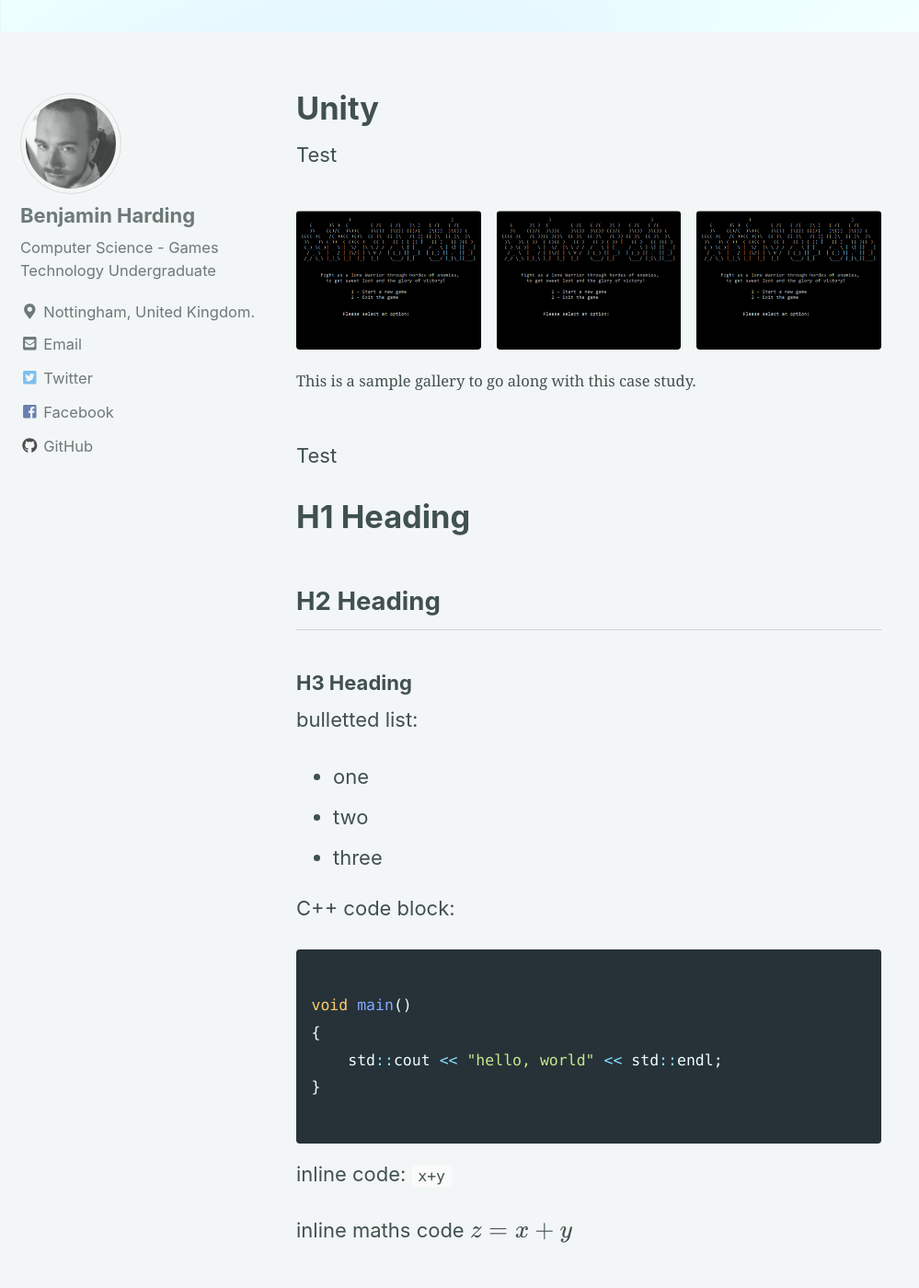
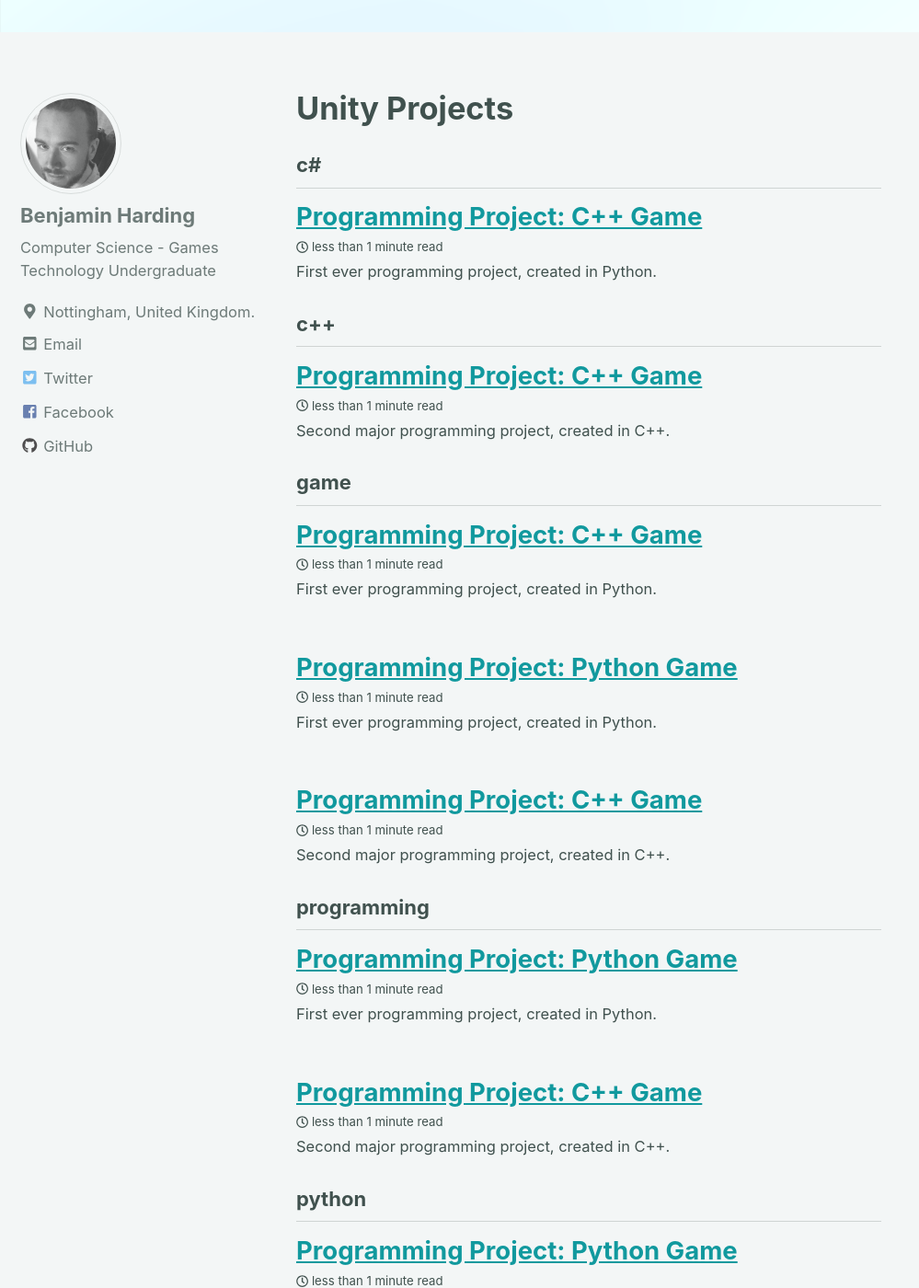
Before and after one commit to Sir-Benj/Portfolio, a Jekyll site: the page built from _pages/unity.md, in a window 1280 px wide and 1400 px high, scrolled down 321 px. Shown: the whole window at 92% size, without its empty margins (0-999 px from the left). Built offline with Jekyll 4.4.1, drawn with Linux system fonts in a browser that asks for light colours; nearby versions of some CDN libraries; formulas are drawn with MathJax 3; some of the changed text lies outside the part shown.

Commit message:
testing posts

````diff
--- a/_pages/unity.md
+++ b/_pages/unity.md
@@ -1,50 +1,19 @@
 ---
-layout: single
-title: "Unity"
-excerpt: "Showcasing some early work in the Unity framework."
+layout: archive
+permalink: /unity/
+title: "Unity Projects"
 author_profile: true
-permalink: /unity/
 header:
-  image: "/images/model.png"
-  teaser: "/images/model.png"
-gallery:
-  - url: /images/pythongame1.png
-    image_path: images/pythongame1.png
-    alt: "placeholder image 1"
-  - url: /images/pythongame1.png
-    image_path: images/pythongame1.png
-    alt: "placeholder image 2"
-  - url: /images/pythongame1.png
-    image_path: images/pythongame1.png
-    alt: "placeholder image 3"
-mathjax: true
+    image: "/images/model.png"
 ---
 
-Test
+{% include base_path %}
+{% include group-by-array collection=site.posts field="tags" %}
 
-{% include gallery caption="This is a sample gallery to go along with this case study." %}
-
-Test
-
-# H1 Heading
-## H2 Heading
-### H3 Heading
-
-bulletted list:
- * one
- - two
- + three
-
-C++ code block:
-```c++
-
-void main()
-{
-    std::cout << "hello, world" << std::endl;
-}
-
-```
-
-inline code: `x+y`
-
-inline maths code $$z = x+y$$
+{% for tag in group_names %}
+  {% assign posts = group_items[forloop.index0] %}
+  <h2 id="{{ tag | slugify }}" class="archive__subtitle">{{ tag }}</h2>
+  {% for post in posts %}
+    {% include archive-single.html %}
+  {% endfor %}
+{% endfor %}
--- /dev/null
+++ b/_posts/2018-09-30-cppgame.md
@@ -0,0 +1,10 @@
+---
+title: "Programming Project: C++ Game"
+date: 2018-09-30
+tags: [programming, c++, game]
+header:
+    image: "images/cpplogo.png"
+excerpt: "Second major programming project, created in C++."
+---
+
+# H1 It's High Noon! - Made in C++
--- /dev/null
+++ b/_posts/2018-09-30-pythongame.md
@@ -0,0 +1,10 @@
+---
+title: "Programming Project: Python Game"
+date: 2018-09-30
+tags: [programming, python, game]
+header:
+    image: "images/pythontm.png"
+excerpt: "First ever programming project, created in Python."
+---
+
+# H1 Army of One - Made in Python
--- /dev/null
+++ b/_posts/2018-09-30-unitystarting.md
@@ -0,0 +1,10 @@
+---
+title: "Programming Project: C++ Game"
+date: 2018-09-30
+tags: [unity, c#, game]
+header:
+    image: "images/unitylogo.png"
+excerpt: "First ever programming project, created in Python."
+---
+
+# H1 Starting First Game In Unity
````
Also changed, not shown: _pages/testing.md (added, +50 -0 lines), images/cppgame1.png (added), images/cppgame2.png (added), images/cppgame3.png (added), images/cpplogo.png (added), images/pythontm.png (added), images/unitylogo.png (added).
